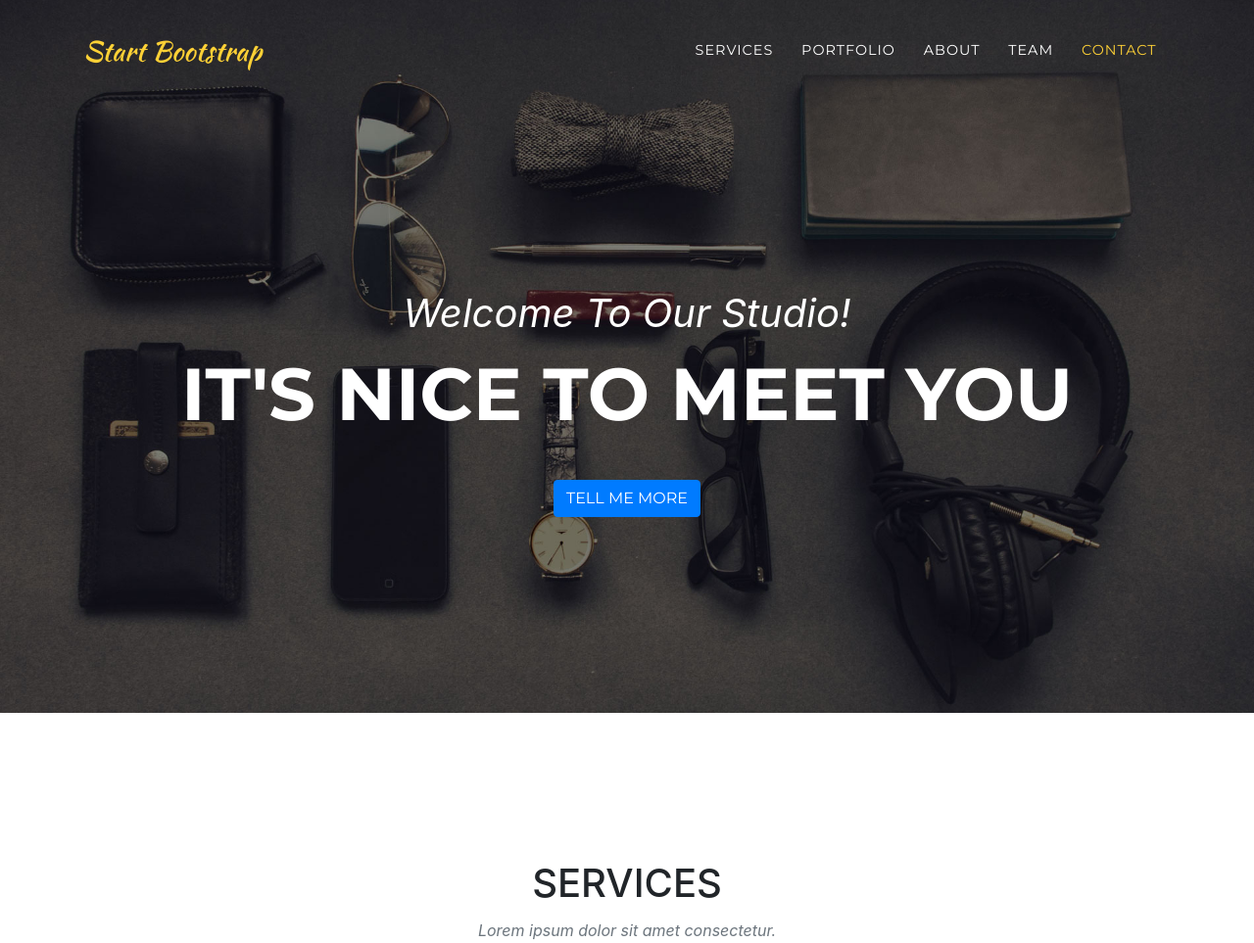
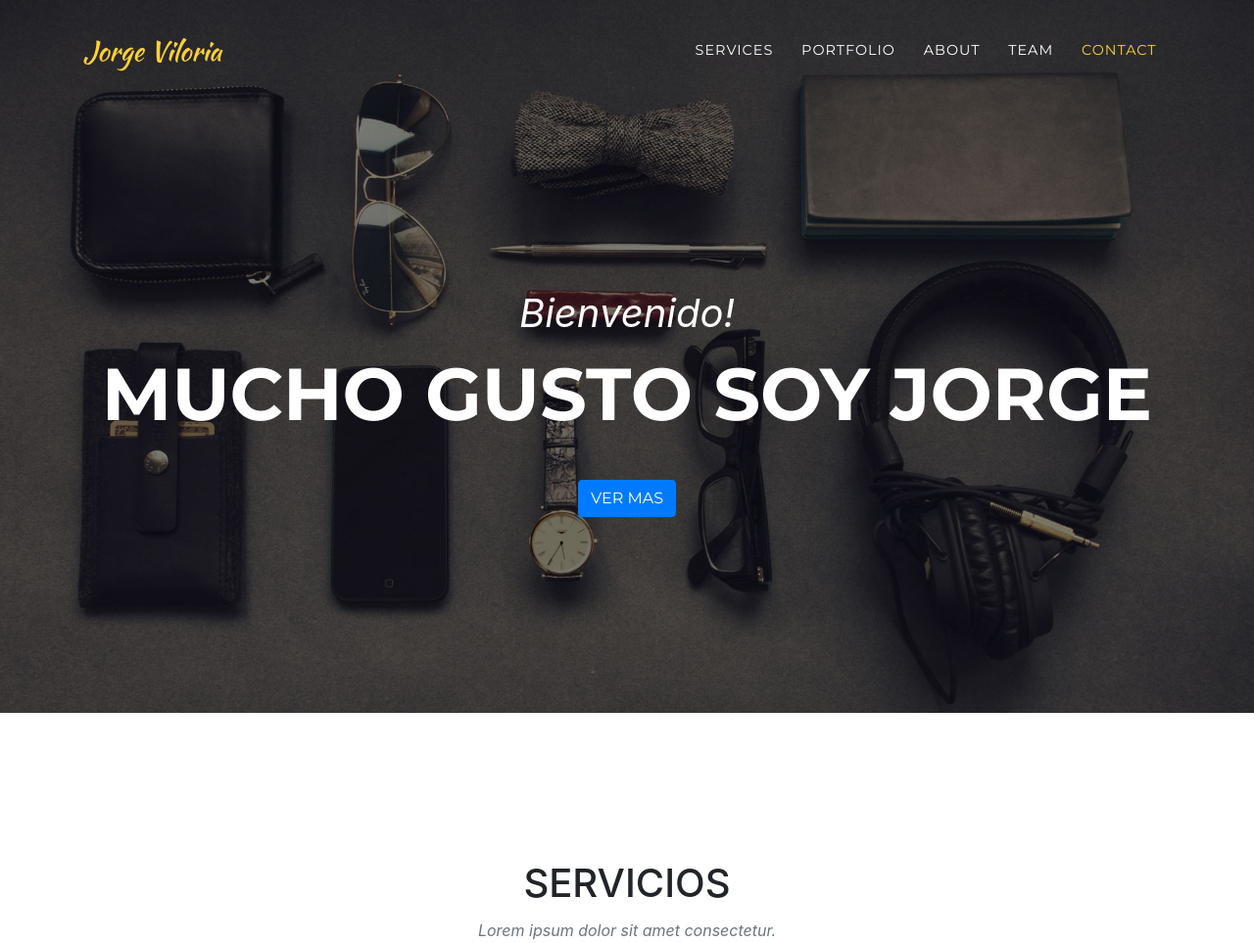
Before and after one commit to javiloria/javiloria.github.io, a website with bundled scripts: page index.html in a window 1280 px wide. Shown: the top 963 px of the page at 98% size. Built offline with nearby package versions, Linux system fonts and the light colour scheme; a web font is replaced by a local one.

Commit message:
agregando detalles

```diff
--- a/index.html
+++ b/index.html
@@ -8,7 +8,7 @@
     <meta name="description" content="">
     <meta name="author" content="">
 
-    <title>Agency - Start Bootstrap Theme</title>
+    <title> Jorge Viloria</title>
 
     <!-- Bootstrap core CSS -->
     <link href="vendor/bootstrap/css/bootstrap.min.css" rel="stylesheet">
@@ -30,7 +30,7 @@
     <!-- Navigation -->
     <nav class="navbar navbar-expand-lg navbar-dark fixed-top" id="mainNav">
       <div class="container">
-        <a class="navbar-brand js-scroll-trigger" href="#page-top">Start Bootstrap</a>
+        <a class="navbar-brand js-scroll-trigger" href="#page-top">Jorge Viloria</a>
         <button class="navbar-toggler navbar-toggler-right" type="button" data-toggle="collapse" data-target="#navbarResponsive" aria-controls="navbarResponsive" aria-expanded="false" aria-label="Toggle navigation">
           Menu
           <i class="fas fa-bars"></i>
@@ -61,9 +61,9 @@
     <header class="masthead">
       <div class="container">
         <div class="intro-text">
-          <div class="intro-lead-in">Welcome To Our Studio!</div>
-          <div class="intro-heading text-uppercase">It's Nice To Meet You</div>
-          <a class="btn btn-primary btn-xl text-uppercase js-scroll-trigger" href="#services">Tell Me More</a>
+          <div class="intro-lead-in">Bienvenido!</div>
+          <div class="intro-heading text-uppercase">mucho gusto soy Jorge</div>
+          <a class="btn btn-primary btn-xl text-uppercase js-scroll-trigger" href="#services">Ver mas</a>
         </div>
       </div>
     </header>
@@ -73,7 +73,7 @@
       <div class="container">
         <div class="row">
           <div class="col-lg-12 text-center">
-            <h2 class="section-heading text-uppercase">Services</h2>
+            <h2 class="section-heading text-uppercase">Servicios</h2>
             <h3 class="section-subheading text-muted">Lorem ipsum dolor sit amet consectetur.</h3>
           </div>
         </div>
@@ -111,7 +111,7 @@
       <div class="container">
         <div class="row">
           <div class="col-lg-12 text-center">
-            <h2 class="section-heading text-uppercase">Portfolio</h2>
+            <h2 class="section-heading text-uppercase">Portafolio</h2>
             <h3 class="section-subheading text-muted">Lorem ipsum dolor sit amet consectetur.</h3>
           </div>
         </div>
```
